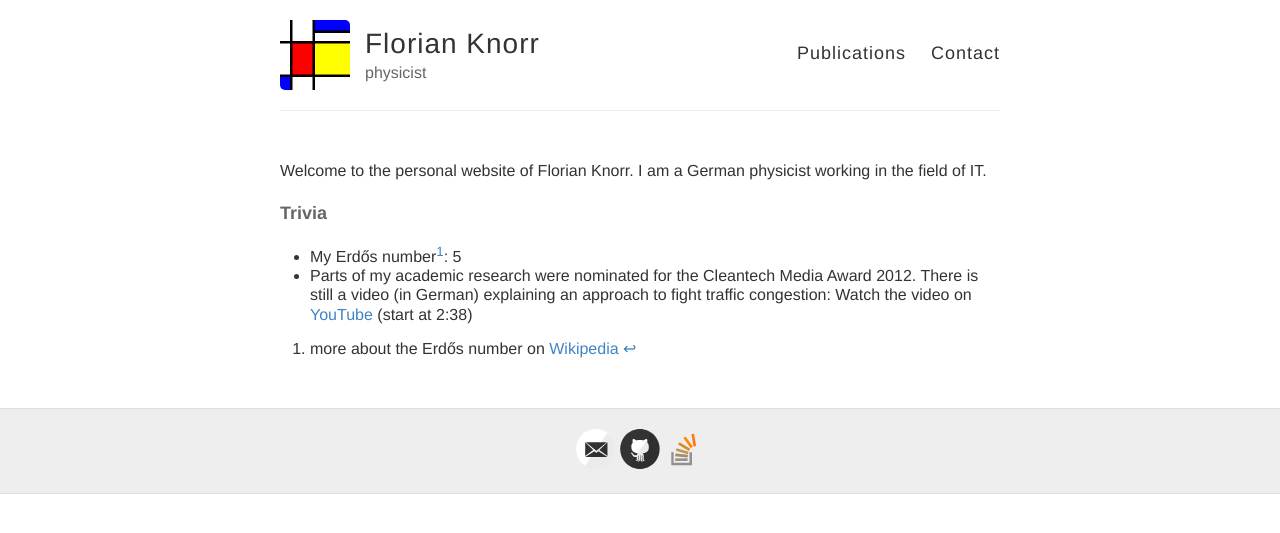
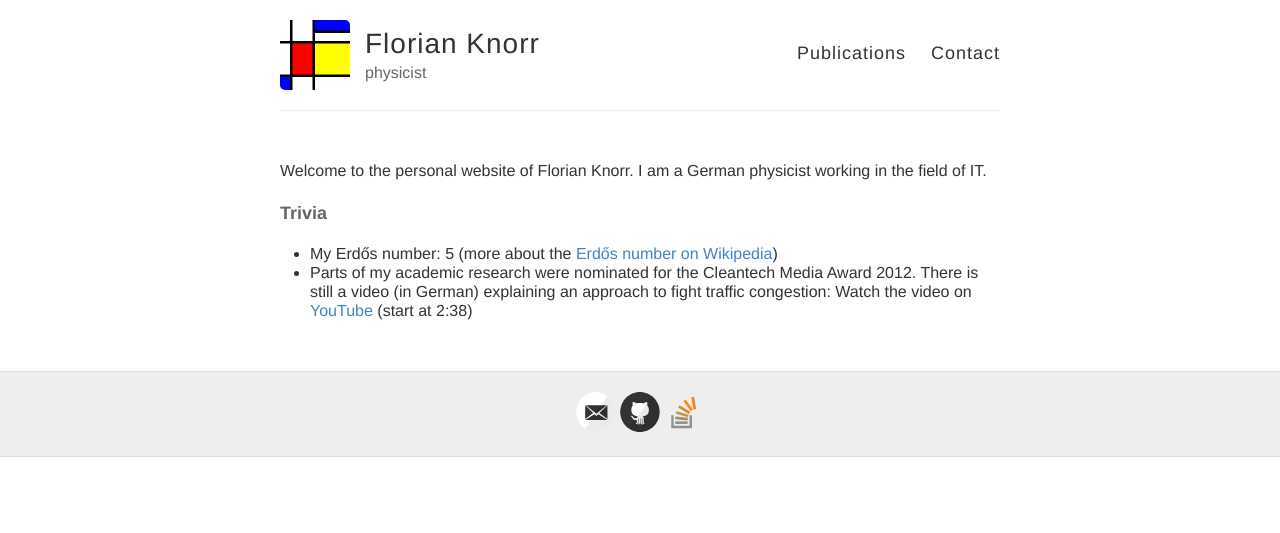
Before and after one commit to f-knorr/jekyll, a Jekyll site: the page built from index.md, in a window 1280 px wide. Shown: the top 533 px of the page. Built offline with Jekyll 4.4.1, drawn with Linux system fonts in a browser that asks for light colours; Markdown is read by kramdown in place of the engine named in the settings; some of the changed lines change nothing that is shown.

Commit message:
removed footnote

```diff
--- a/index.md
+++ b/index.md
@@ -6,10 +6,8 @@ Welcome to the personal website of Florian Knorr.
 I am a German physicist working in the field of IT.
 
 #### Trivia
-* My Erdős number[^erdoes]: 5
+* My Erdős number: 5 (more about the [Erdős number on Wikipedia](https://en.wikipedia.org/wiki/Erd%C5%91s_number))
 * Parts of my academic research were nominated for the Cleantech Media Award 2012.
 There is still a video (in German) explaining an approach to fight traffic congestion:
 Watch the video on [YouTube](https://www.youtube.com/watch?t=28&v=aRZy02tqaSw#t=2m38s)
 (start at 2:38)
-
-[^erdoes]: more about the Erdős number on [Wikipedia](https://en.wikipedia.org/wiki/Erd%C5%91s_number)
```
